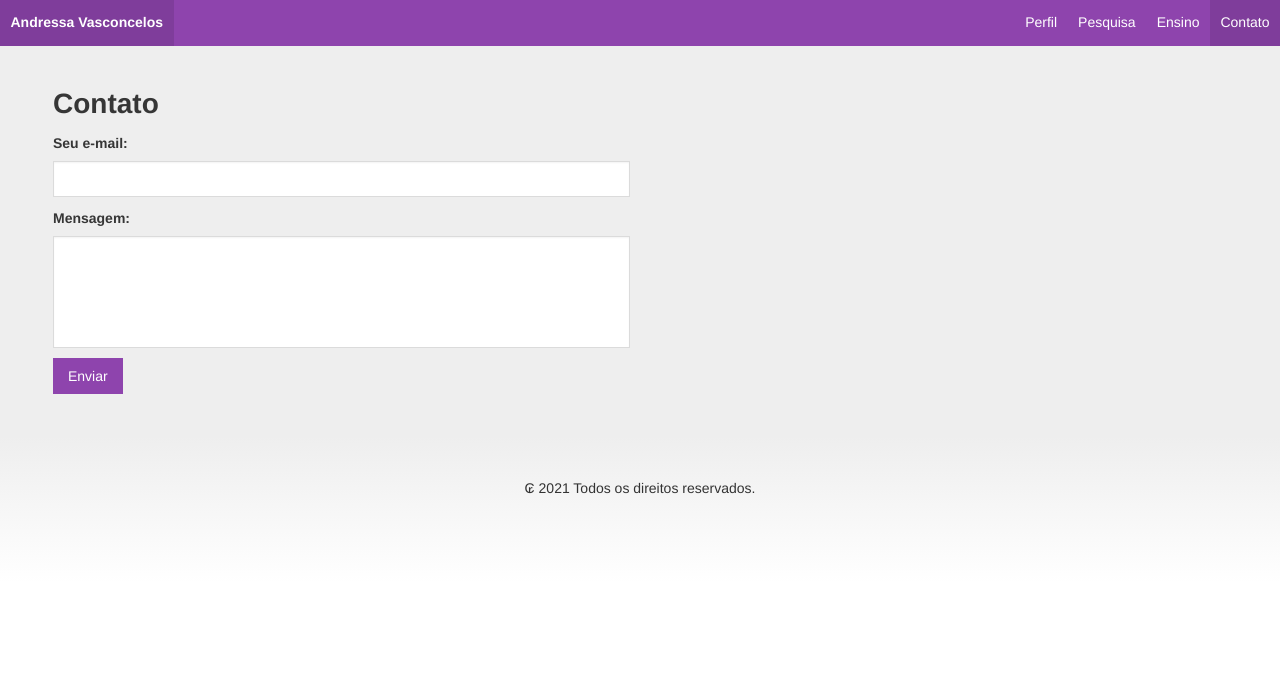
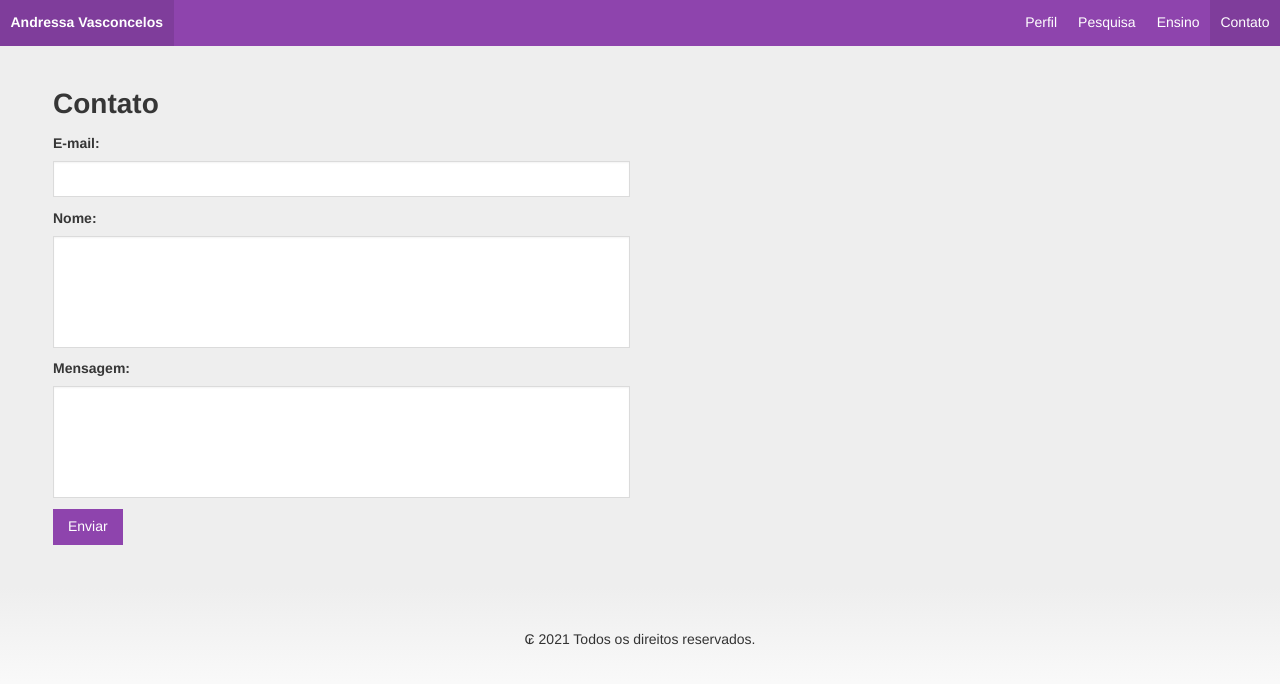
Before and after one commit to andressamielke/andressamielke.github.io, a Jekyll site: the page built from contato.md, in a window 1280 px wide. Shown: the top 684 px of the page. Built offline with Jekyll 4.4.1, drawn with Linux system fonts in a browser that asks for light colours; some web fonts are replaced.

Commit message:
Update contato.md

```diff
--- a/contato.md
+++ b/contato.md
@@ -14,11 +14,19 @@ layout: default
 
     <form action="https://formspree.io/f/mqkgrklg" method="POST" enctype="multipart/form-data">
       <div class="field">
-        <label class="label">Seu e-mail:</label>
+        <label class="label">E-mail:</label>
         <div class="control">
           <input class="input" type="email" name="_replyto">
         </div>
       </div>
+
+      <div class="field">
+        <label class="label">Nome:</label>
+        <div class="control">
+          <input class="textarea" type="message" name="/textarea">
+        </div>
+      </div>
+
 
       <div class="field">
         <label class="label">Mensagem:</label>
@@ -27,7 +35,6 @@ layout: default
         </div>
       </div>
 
-
       <button class="button is-primary" type="submit">Enviar</button>
     </form>
 
```
